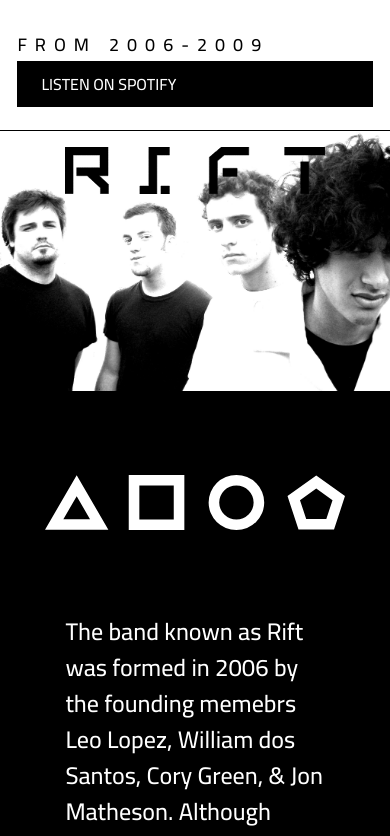
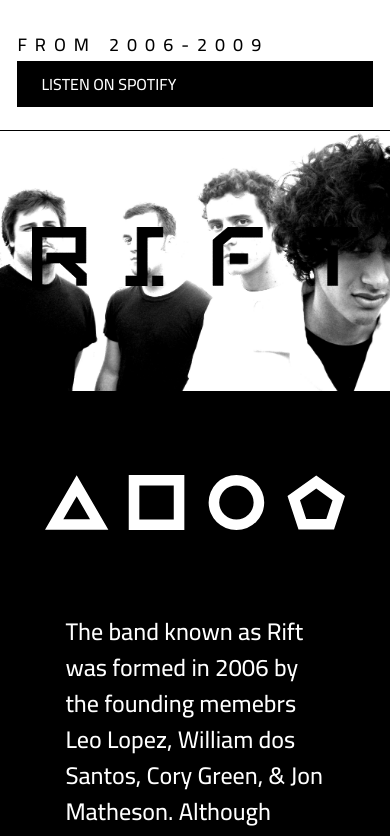
Before and after one commit to WillDosSantos/rift-band-site, a Gatsby site: page / in a window 390 px wide. Shown: the top 836 px of the page. Built offline with nearby package versions, Linux system fonts and the light colour scheme; Gatsby itself is replaced by a stand-in of ours.

Commit message:
hero mobile styles

```diff
--- a/src/components/styles.css
+++ b/src/components/styles.css
@@ -32,6 +32,9 @@ header h2 {
   width: 100%;
   min-height: 800px;
   background-size: cover;
+  display: flex;
+  align-items: center;
+  justify-content: center;
 }
 
 .section--album {
@@ -48,11 +51,6 @@ header h2 {
 
 #hero-logo {
   max-width: 800px;
-  position: absolute;
-  top: 50%;
-  left: 0px;
-  right: 0px;
-  margin: -70px auto 0 auto;
   padding: 0 2em;
 }
 
@@ -120,11 +118,6 @@ h3 span {
   display: block;
 }
 
-.avatar-tri {
-  background: transparent url(../images/tri.svg) no-repeat 30px -50px;
-  display: block;
-}
-
 .jc-sb {
   justify-content: space-between;
 }
@@ -167,8 +160,4 @@ footer a {
   .hero--section {
     min-height: 260px;
   }
-  #hero-logo {
-    max-width: 260px;
-    margin: -275px auto 0 auto;
-  }
 }
```
